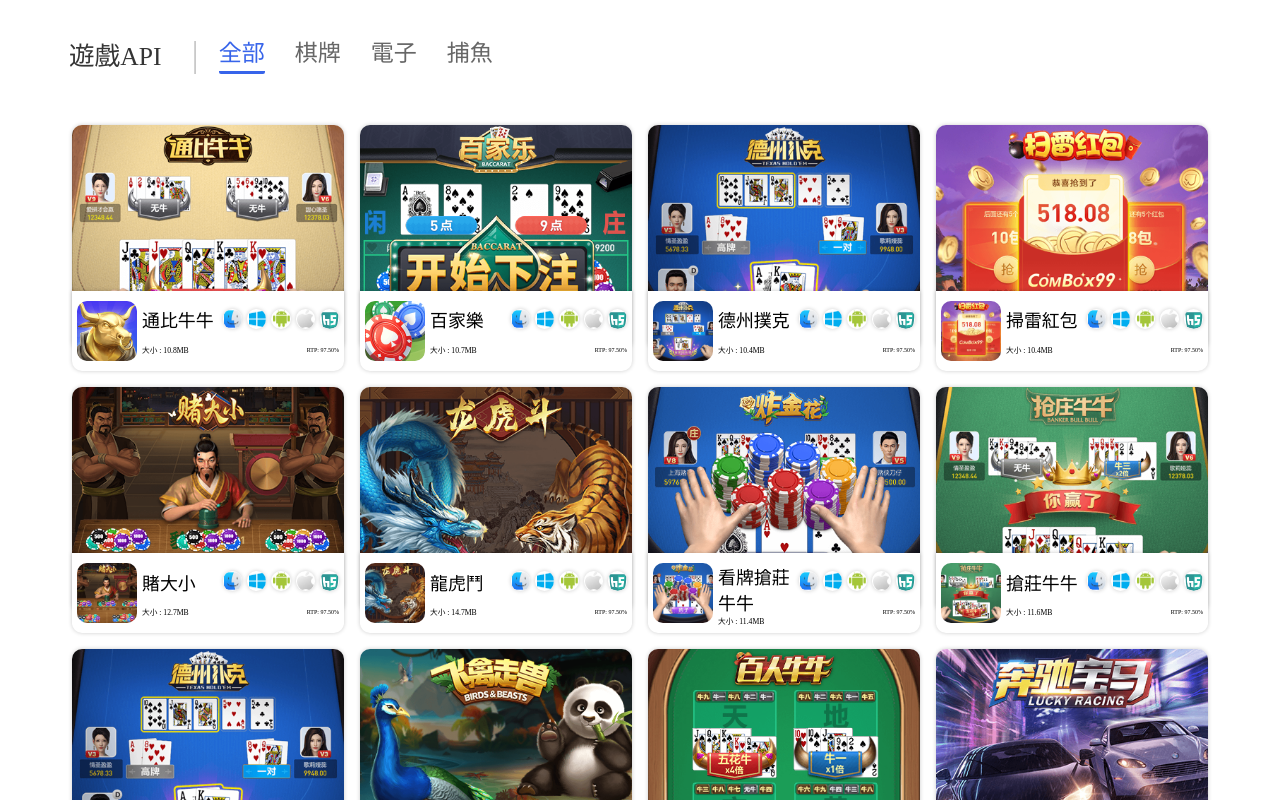
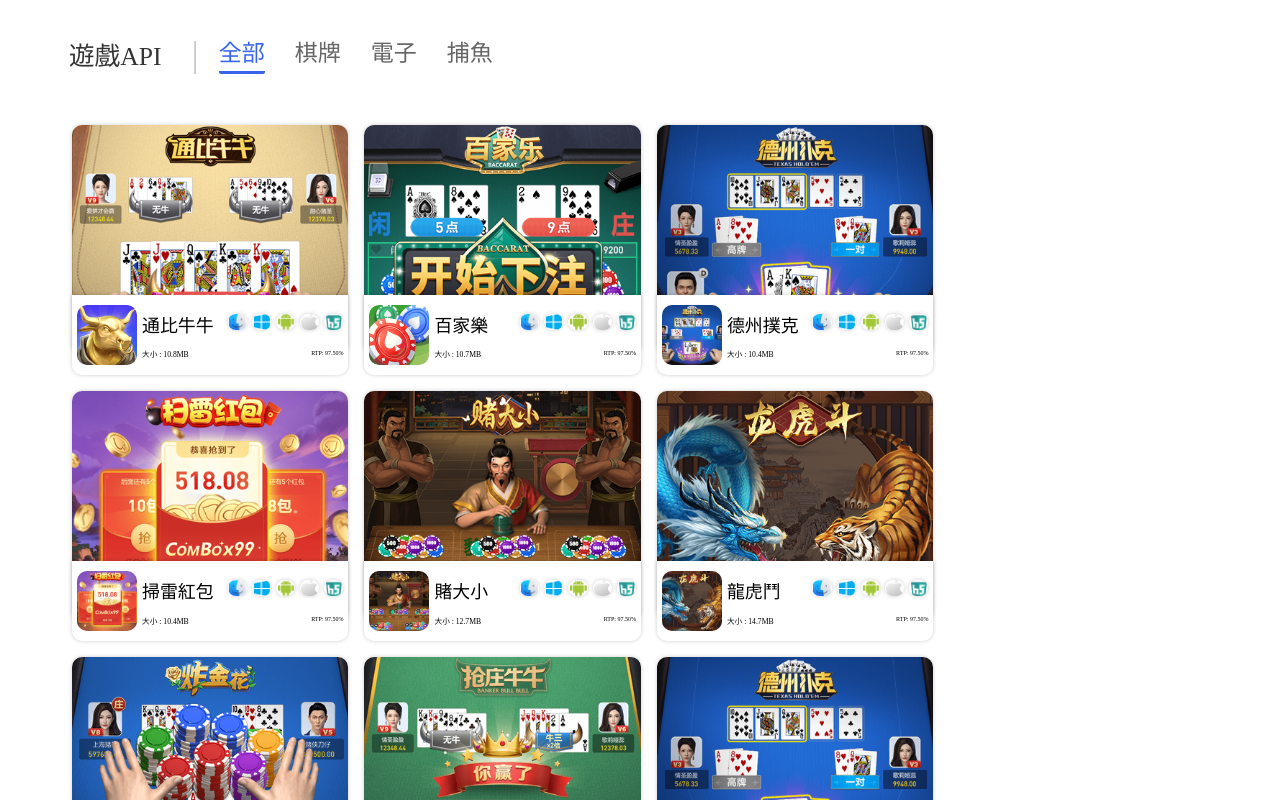
Before and after one commit to yenglianglai/wg, a React (Create React App) app: page / in a window 1280 px wide. Shown: the part 900-1700 px from the top of the page. Built offline with nearby package versions, Linux system fonts and the light colour scheme.

Commit message:
RWD revise 12345

```diff
--- a/src/App.scss
+++ b/src/App.scss
@@ -5,13 +5,7 @@
     }
   }
 }
-@media only screen and (min-width: 1680px) {
-  .App {
-    .appWrapper {
-      padding: 0 2vw;
-    }
-  }
-}
+
 .App {
   width: 100vw;
   padding: 0;
--- a/src/component/Games/Card/Card.scss
+++ b/src/component/Games/Card/Card.scss
@@ -1,6 +1,6 @@
 .card {
   padding: 16px 8px;
-  width: calc(25% - 16px);
+  width: 24%;
   position: relative;
   transition: all 0.3s ease-in;
 
@@ -14,6 +14,7 @@
     box-shadow: 0 0 4px 0 rgba(0, 0, 0, 0.2);
     border-color: none;
     width: 100%;
+    aspect-ratio: 1.2;
     object-fit: cover;
 
     cursor: pointer;
```
